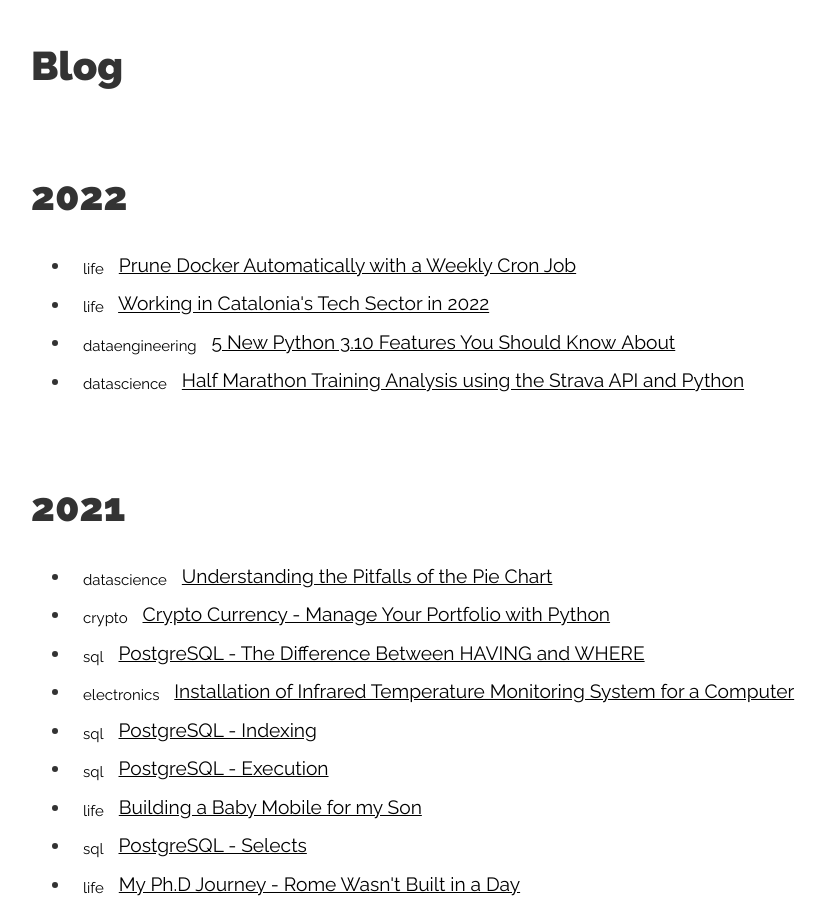
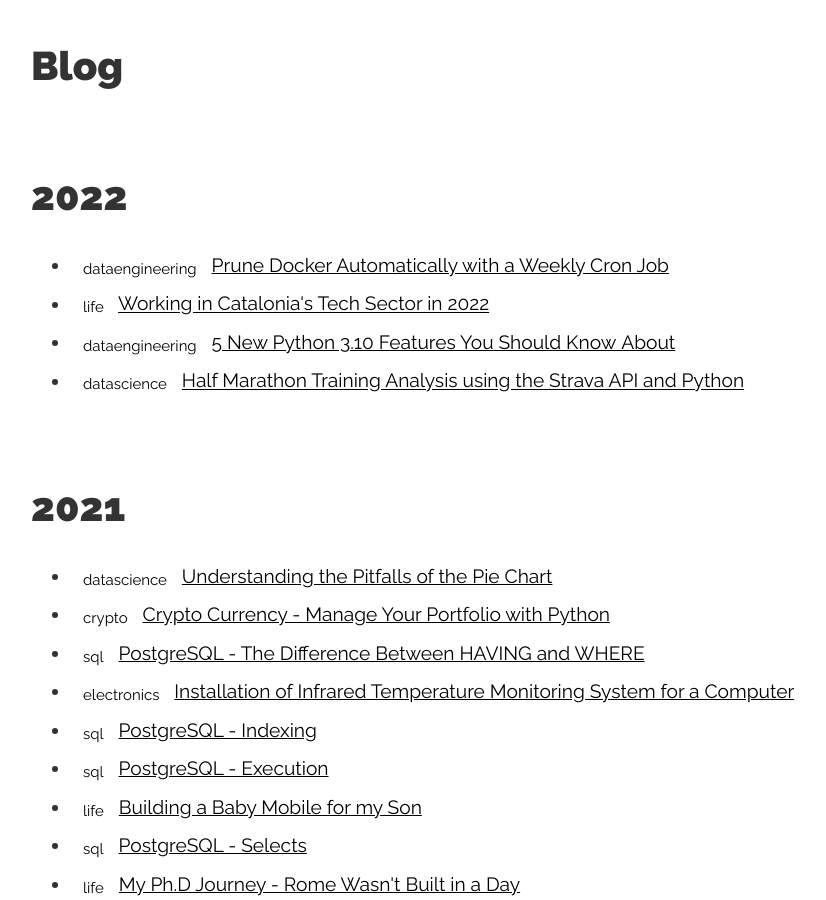
Before and after one commit to conanmercer/conanmercer.github.io, a Jekyll site: the page built from blog.html, in a window 1280 px wide and 900 px high, scrolled down 417 px. Shown: the whole window, without its empty margins (129-955 px from the left). Built offline with Jekyll 4.4.1, drawn with Linux system fonts in a browser that asks for light colours; nearby versions of some CDN libraries; some web fonts are replaced.

Commit message:
new blog post

```diff
--- a/_posts/2022-06-17-dockerprune.md
+++ b/_posts/2022-06-17-dockerprune.md
@@ -2,8 +2,8 @@
 layout: post
 author: Conan Mercer
 title: "Prune Docker Automatically with a Weekly Cron Job"
-categories: [blog, life]
-tags: life
+categories: [blog, docker]
+tags: dataengineering
 ---
 
 <div class="post-paragraph">
```
